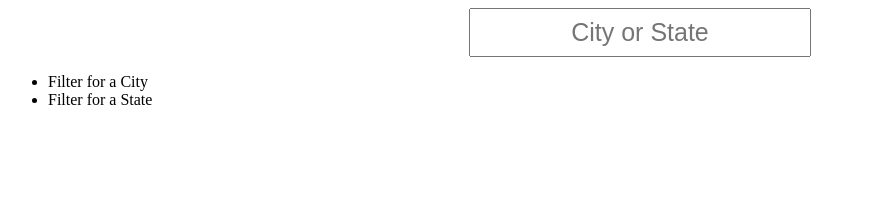
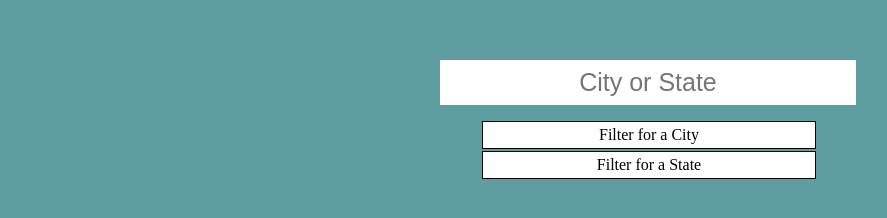
Before and after one commit to RuzdaShaikh/Javascript30, a plain HTML site: page 06-Ajax-Type-Ahead/index.html in a window 1280 px wide. Shown: the whole page, without its empty margins (0-887 px from the left). Drawn offline with Linux system fonts and the light colour scheme; no server answers.

Commit message:
create ajax type ahead

```diff
--- /dev/null
+++ b/06-Ajax-Type-Ahead/index.css
@@ -0,0 +1,29 @@
+body {
+    background-color: cadetblue;
+}
+
+form {
+    max-width: 400px;
+    margin: 60px auto;
+}
+
+input {
+    font-size: 25px;
+    padding: 8px;
+    text-align: center;
+    width: 100%;
+    border: none;
+}
+
+.suggestions {
+    list-style: none;
+    text-align: center;
+}
+
+li {
+    background-color: white;
+    border: black solid 1px;
+    padding: 4px;
+    margin: 2px;
+    width: 90%;
+}
--- a/06-Ajax-Type-Ahead/index.html
+++ b/06-Ajax-Type-Ahead/index.html
@@ -4,23 +4,17 @@
     <meta charset="UTF-8">
     <meta name="viewport" content="width=device-width, initial-scale=1.0">
     <title>Ajax Type Ahead</title>
-    <style>
-        input {
-            display: block;
-            margin: 0 auto;
-            font-size: 25px;
-            padding: 8px;
-            text-align: center;
-        }
-    </style>
+    <link rel="stylesheet" href="index.css">
 </head>
 <body>
-    <form action="" class="search-form">
+    <form>
         <input type="text" class="search" placeholder="City or State">
-        <ul class="suggestions">
-            <li>Filter for a City</li>
-            <li>Filter for a State</li>
-        </ul>
+        <div>
+            <ul class="suggestions">
+                <li>Filter for a City</li>
+                <li>Filter for a State</li>
+            </ul>
+        </div>
     </form>
 
     <script src="index.js"></script>
--- a/06-Ajax-Type-Ahead/index.js
+++ b/06-Ajax-Type-Ahead/index.js
@@ -15,9 +15,24 @@ function findMatches(wordToMatch, cities) {
     })
 }
 
+function numberWithCommas(x) {
+    return x.toString().replace(/\B(?=(\d{3})+(?!\d))/g, ",");
+}
+
 function displayMatches() {
     const matchArray = findMatches(this.value, cities)
-    console.log(matchArray)
+    const html = matchArray.map( place => {
+        const regex = new RegExp(this.value, 'gi')
+        const cityName = place.city.replace(regex, `<span class="hl">${this.value}</span>`)
+        const stateName = place.state.replace(regex, `<span class="hl">${this.value}</span>`)
+        return `
+            <li>
+                <span class="name">${cityName}, ${stateName}</span>
+                <span class="population">${numberWithCommas(place.population)}</span>
+            </li>
+        `
+    }).join('')
+    suggestions.innerHTML = html
 }
 
 const searchInput = document.querySelector('.search')
```
